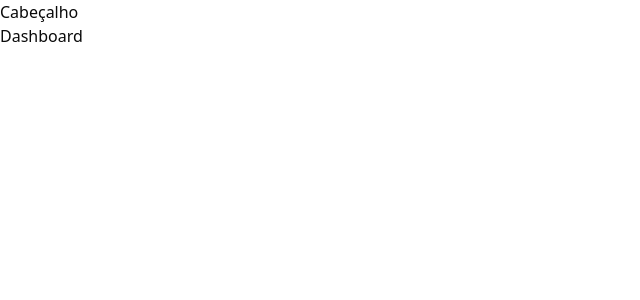
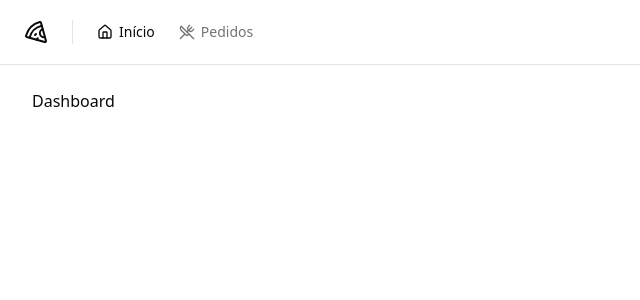
Before and after one commit to pedroGermano/pizzashop-web, a React (Vite) app: page / in a window 1280 px wide. Shown: the top 300 px of the page, without its empty margins (0-640 px from the left). Built offline with nearby package versions, Linux system fonts and the light colour scheme.

Commit message:
header start

```diff
--- a/package.json
+++ b/package.json
@@ -12,6 +12,7 @@
   "dependencies": {
     "@hookform/resolvers": "^3.9.0",
     "@radix-ui/react-label": "^2.1.0",
+    "@radix-ui/react-separator": "^1.1.0",
     "@radix-ui/react-slot": "^1.1.0",
     "class-variance-authority": "^0.7.0",
     "clsx": "^2.1.1",
--- /dev/null
+++ b/src/components/header.tsx
@@ -0,0 +1,26 @@
+import { Home, Pizza, UtensilsCrossed } from "lucide-react";
+import { Separator } from "./ui/separator";
+import { NavLink } from "./nav-link";
+
+export function Header() {
+  return (
+    <div className="border-b">
+      <div className="flex items-center h-16 gap-6 px-6">
+        <Pizza className="w-6 h-6" />
+
+        <Separator className="h-6" orientation="vertical" />
+
+        <nav className="flex items-center space-x-4 lg:space-x-6">
+          <NavLink to="/">
+            <Home className="w-4 h-4" />
+            Início
+          </NavLink>
+          <NavLink to="/orders">
+            <UtensilsCrossed className="w-4 h-4" />
+            Pedidos
+          </NavLink>
+        </nav>
+      </div>
+    </div>
+  );
+}
--- /dev/null
+++ b/src/components/nav-link.tsx
@@ -0,0 +1,15 @@
+import { Link, useLocation, type LinkProps } from "react-router-dom";
+
+export type NavLinkProps = LinkProps;
+
+export function NavLink(props: NavLinkProps) {
+  const { pathname } = useLocation();
+
+  return (
+    <Link
+      data-current={pathname === props.to}
+      className="flex items-center gap-1.5 text-sm font-medium text-muted-foreground hover:text-foreground data-[current=true]:text-foreground"
+      {...props}
+    />
+  );
+}
--- /dev/null
+++ b/src/components/ui/separator.tsx
@@ -0,0 +1,29 @@
+import * as React from "react";
+import * as SeparatorPrimitive from "@radix-ui/react-separator";
+
+import { cn } from "../../lib/utils";
+
+const Separator = React.forwardRef<
+  React.ElementRef<typeof SeparatorPrimitive.Root>,
+  React.ComponentPropsWithoutRef<typeof SeparatorPrimitive.Root>
+>(
+  (
+    { className, orientation = "horizontal", decorative = true, ...props },
+    ref,
+  ) => (
+    <SeparatorPrimitive.Root
+      ref={ref}
+      decorative={decorative}
+      orientation={orientation}
+      className={cn(
+        "shrink-0 bg-zinc-200 dark:bg-zinc-800",
+        orientation === "horizontal" ? "h-[1px] w-full" : "h-full w-[1px]",
+        className,
+      )}
+      {...props}
+    />
+  ),
+);
+Separator.displayName = SeparatorPrimitive.Root.displayName;
+
+export { Separator };
--- a/src/pages/_layouts/app.tsx
+++ b/src/pages/_layouts/app.tsx
@@ -1,11 +1,12 @@
 import { Outlet } from "react-router-dom";
+import { Header } from "../../components/header";
 
 export function AppLayout() {
   return (
-    <div>
-      <h1>Cabeçalho</h1>
+    <div className="flex flex-col min-h-screen">
+      <Header />
 
-      <div>
+      <div className="flex flex-col flex-1 gap-4 p-8 pt-6">
         <Outlet />
       </div>
     </div>
--- a/src/pages/_layouts/auth.tsx
+++ b/src/pages/_layouts/auth.tsx
@@ -3,7 +3,7 @@ import { Pizza } from "lucide-react";
 
 export function AuthLayout() {
   return (
-    <div className="grid min-h-screen grid-cols-2">
+    <div className="grid min-h-screen grid-cols-2 antialiased">
       <div className="flex flex-col justify-between h-full p-10 border-r border-foreground/5 bg-muted text-muted-foreground">
         <div className="flex items-center gap-3 text-lg text-foreground">
           <Pizza className="w-5 h-5" />
```
Also changed, not shown: 1 other file (tests, documents, lock files or other folders).
